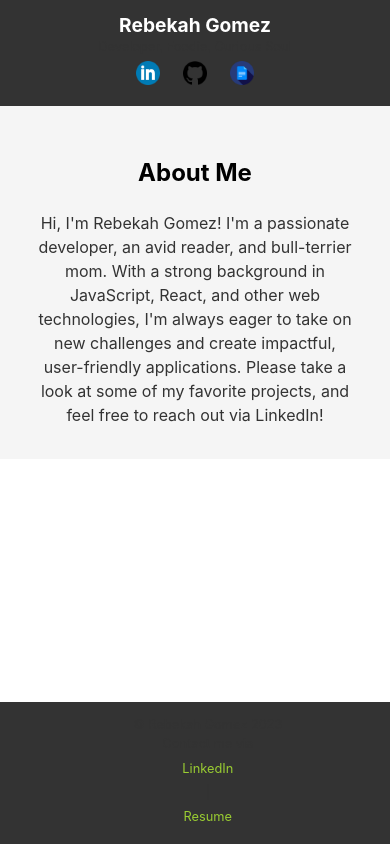
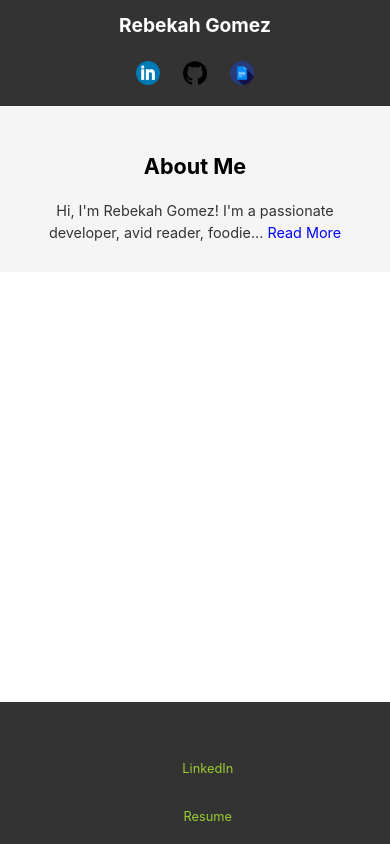
Before and after one commit to RebekahGomez/portfolio, a React (Create React App) app: page / in a window 390 px wide. Shown: the top 844 px of the page. Built offline with nearby package versions, Linux system fonts and the light colour scheme.

Commit message:
updated About Me with expanded text, media query

```diff
--- a/src/components/AboutMe/AboutMe.css
+++ b/src/components/AboutMe/AboutMe.css
@@ -13,3 +13,15 @@ p {
   line-height: 1.5em;
   color: #333;
 }
+
+.read-more {
+  color: blue;
+  cursor: pointer;
+}
+
+/* Media query */
+@media screen and (max-width: 480px) {
+  .about-me {
+    font-size: 0.9em;
+  }
+}
--- a/src/components/AboutMe/AboutMe.js
+++ b/src/components/AboutMe/AboutMe.js
@@ -1,16 +1,26 @@
-import React from "react";
+import React, { useState } from "react";
 import "./AboutMe.css";
 
 const AboutMe = () => {
+  const [isExpanded, setIsExpanded] = useState(false);
+
+  const truncatedText =
+    "Hi, I'm Rebekah Gomez! I'm a passionate developer, avid reader, foodie...";
+
+  const fullText = `Hi, I'm Rebekah Gomez! I'm a passionate developer, avid reader, foodie, and
+  bull-terrier mom. With a strong background in JavaScript, React, and
+  other web technologies, I'm always eager to take on new challenges and
+  create impactful, user-friendly applications. Please take a look at some
+  of my favorite projects, and feel free to reach out via LinkedIn!`;
+
   return (
     <div className="about-me">
       <h2>About Me</h2>
       <p>
-        Hi, I'm Rebekah Gomez! I'm a passionate developer, an avid reader, and
-        bull-terrier mom. With a strong background in JavaScript, React, and
-        other web technologies, I'm always eager to take on new challenges and
-        create impactful, user-friendly applications. Please take a look at some
-        of my favorite projects, and feel free to reach out via LinkedIn!
+        {isExpanded ? fullText : truncatedText}
+        <span className="read-more" onClick={() => setIsExpanded(!isExpanded)}>
+          {isExpanded ? " Show Less" : " Read More"}
+        </span>
       </p>
     </div>
   );
```
